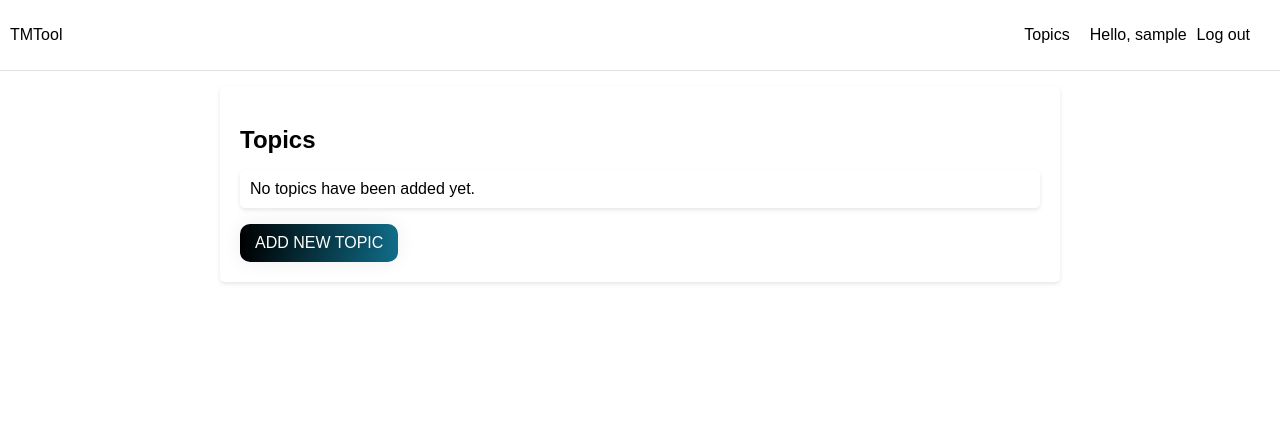
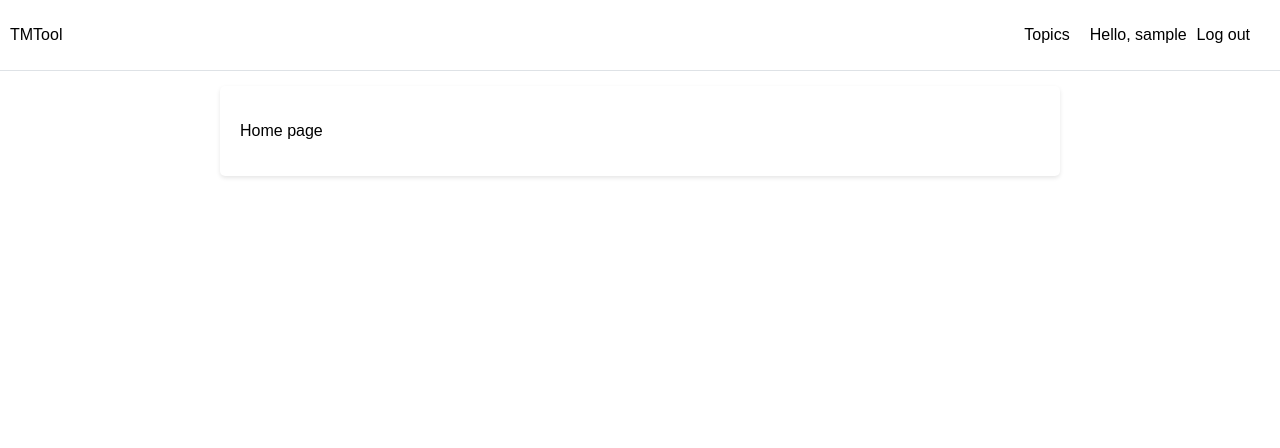
Before and after one commit to zhenyakul/TaskManagmentToolWebApp, a Django app: page / in a window 1280 px wide. Shown: the top 448 px of the page. Run offline with Django 4.2, Linux system fonts and the light colour scheme; the visitor is signed in with stand-in values (Sample User, id 1).

Commit message:
add home page

```diff
--- a/TaskManagment/TMTool/templates/TMTool/base.html
+++ b/TaskManagment/TMTool/templates/TMTool/base.html
@@ -17,7 +17,7 @@
   </head>
   <body>
     <nav>
-      <a href="{% url 'TMTool:index' %}">TMTool</a>
+      <a href="{% url 'TMTool:home_page' %}">TMTool</a>
 
       <ul class="header-links">
         {% if user.is_authenticated %}
--- /dev/null
+++ b/TaskManagment/TMTool/templates/TMTool/home_page.html
@@ -0,0 +1,3 @@
+{% extends 'TMTool/base.html' %} {% block content %}
+<p>Home page</p>
+{% endblock %}
--- a/TaskManagment/TMTool/templates/TMTool/topic.html
+++ b/TaskManagment/TMTool/templates/TMTool/topic.html
@@ -14,8 +14,8 @@
     <small
       ><a href="{% url 'TMTool:edit_entry' entry.id %}">edit entry</a></small
     >
-    {{ entry.get_flag_status_display }}
   </h4>
+  <p>{{ entry.get_flag_status_display }}</p>
   <div class="card-body">{{ entry.text|linebreaks }}</div>
 </div>
 {% empty %}
--- a/TaskManagment/TMTool/urls.py
+++ b/TaskManagment/TMTool/urls.py
@@ -6,6 +6,8 @@ app_name = 'TMTool'
 urlpatterns = [
     #main-page
     path('', views.index, name='index'),
+    #home-page
+    path('home/', views.home_page, name='home_page'),
     #Topics-page
     path('topics/', views.topics, name='topics'),
     #Topic-page
--- a/TaskManagment/TMTool/views.py
+++ b/TaskManagment/TMTool/views.py
@@ -8,7 +8,7 @@ from django.http import Http404
 
 def index(request):
     if request.user.is_authenticated:
-        return render(request, 'TMTool/topics.html')
+        return render(request, 'TMTool/home_page.html')
     return render(request, 'TMTool/index.html')
 
 @login_required
@@ -71,3 +71,6 @@ def edit_entry(request, entry_id):
             return redirect('TMTool:topic', topic_id=topic.id)
     context = {'entry': entry, 'topic': topic, 'form': form}
     return render(request, 'TMTool/edit_entry.html', context)
+
+def home_page(request):
+    return render(request, 'TMTool/home_page.html')
--- a/TaskManagment/users/templates/registration/login.html
+++ b/TaskManagment/users/templates/registration/login.html
@@ -6,7 +6,7 @@
   <form class="form" action="{% url 'users:login' %}" method="post">
     {% csrf_token %} {{ form.as_p }}
     <button name="submit" class="btn btn-primary">Login</button>
-    <input type="hidden" name="next" value="{% url 'TMTool:topics' %}" />
+    <input type="hidden" name="next" value="{% url 'TMTool:home_page' %}" />
   </form>
 </div>
 {% endblock content %}
```
Also changed, not shown: TaskManagment/TMTool/templates/TMTool/new_entry.html (+7 -10 lines), TaskManagment/users/templates/users/register.html (+5 -8 lines).
